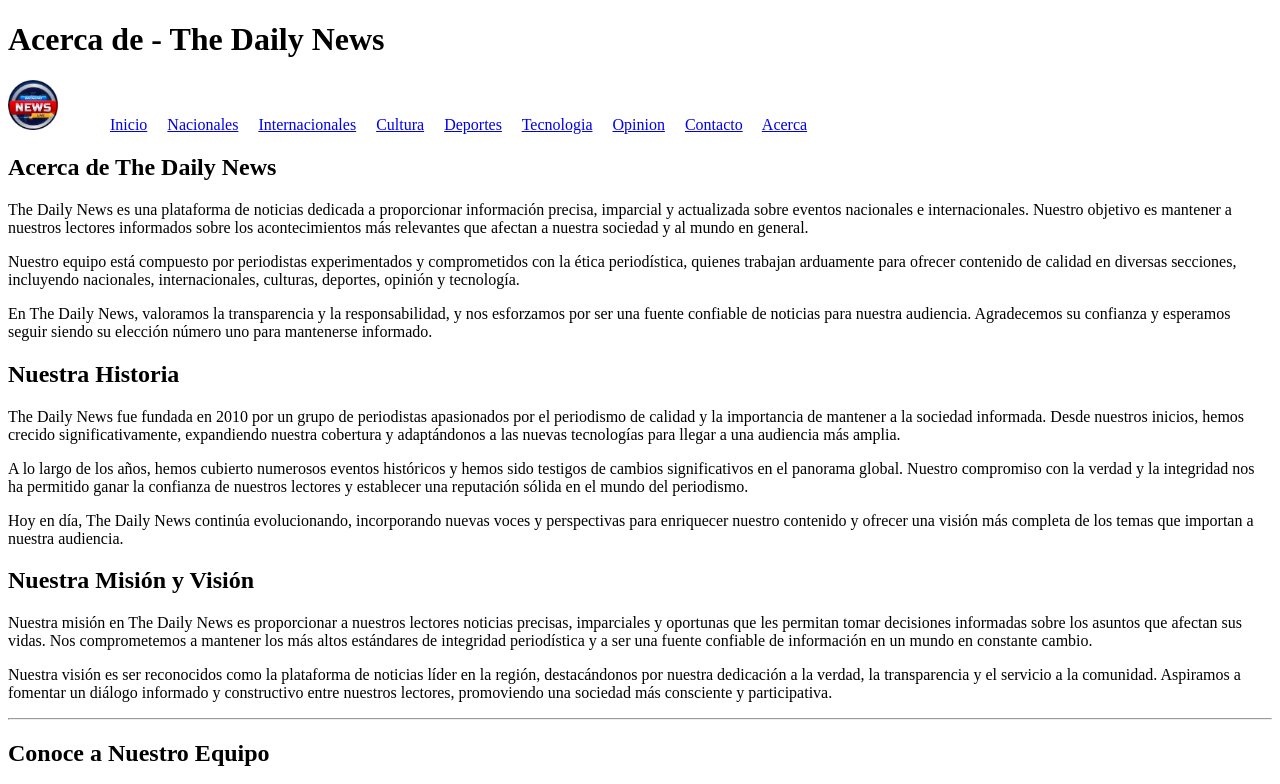
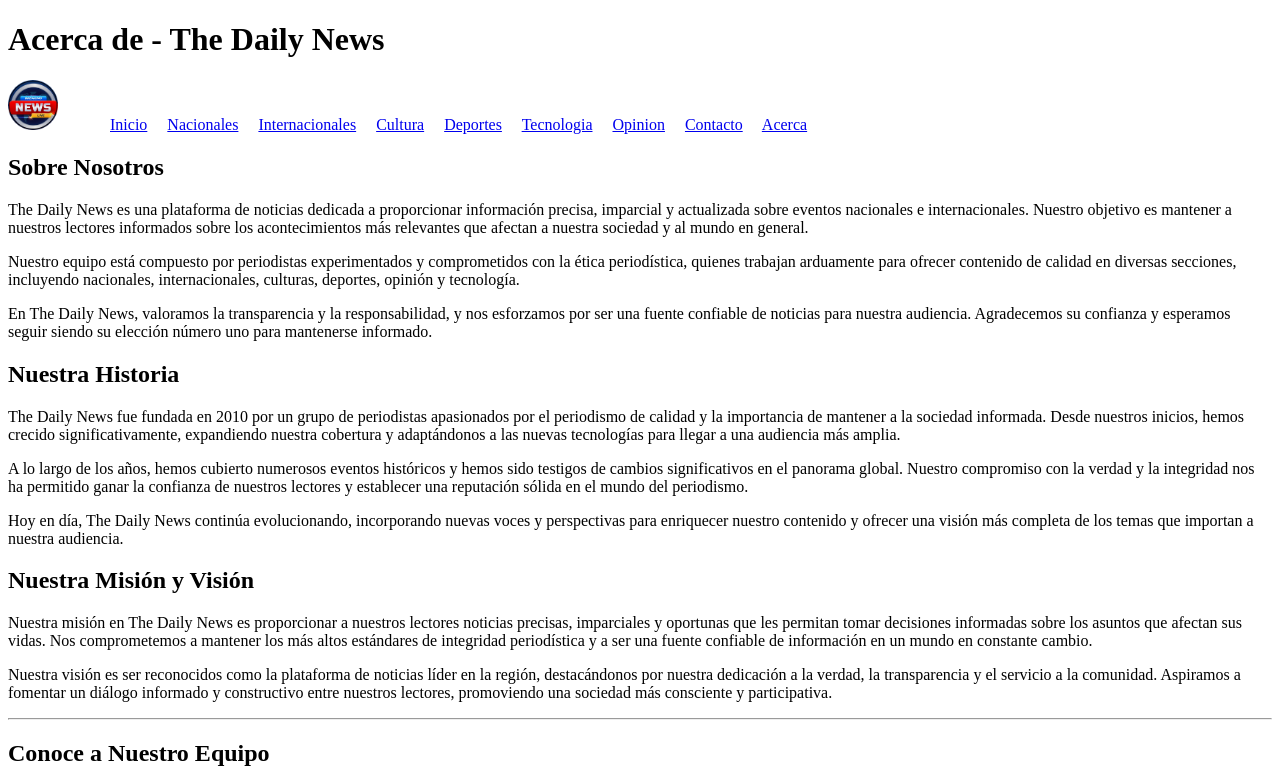
Before and after one commit to v-monica/webNoticias, a plain HTML site: page acerca.html in a window 1280 px wide. Shown: the top 784 px of the page. Drawn offline with Linux system fonts and the light colour scheme.

Commit message:
cambio titulos

```diff
--- a/acerca.html
+++ b/acerca.html
@@ -28,7 +28,7 @@
 
     <main>
         <section>
-            <h2>Acerca de The Daily News</h2>
+            <h2>Sobre Nosotros</h2>
             <p>The Daily News es una plataforma de noticias dedicada a proporcionar información precisa, imparcial y actualizada sobre eventos nacionales e internacionales. Nuestro objetivo es mantener a nuestros lectores informados sobre los acontecimientos más relevantes que afectan a nuestra sociedad y al mundo en general.</p>
             <p>Nuestro equipo está compuesto por periodistas experimentados y comprometidos con la ética periodística, quienes trabajan arduamente para ofrecer contenido de calidad en diversas secciones, incluyendo nacionales, internacionales, culturas, deportes, opinión y tecnología.</p>
             <p>En The Daily News, valoramos la transparencia y la responsabilidad, y nos esforzamos por ser una fuente confiable de noticias para nuestra audiencia. Agradecemos su confianza y esperamos seguir siendo su elección número uno para mantenerse informado.</p>
```
Also changed, not shown: contacto.html (+1 -1 lines).
